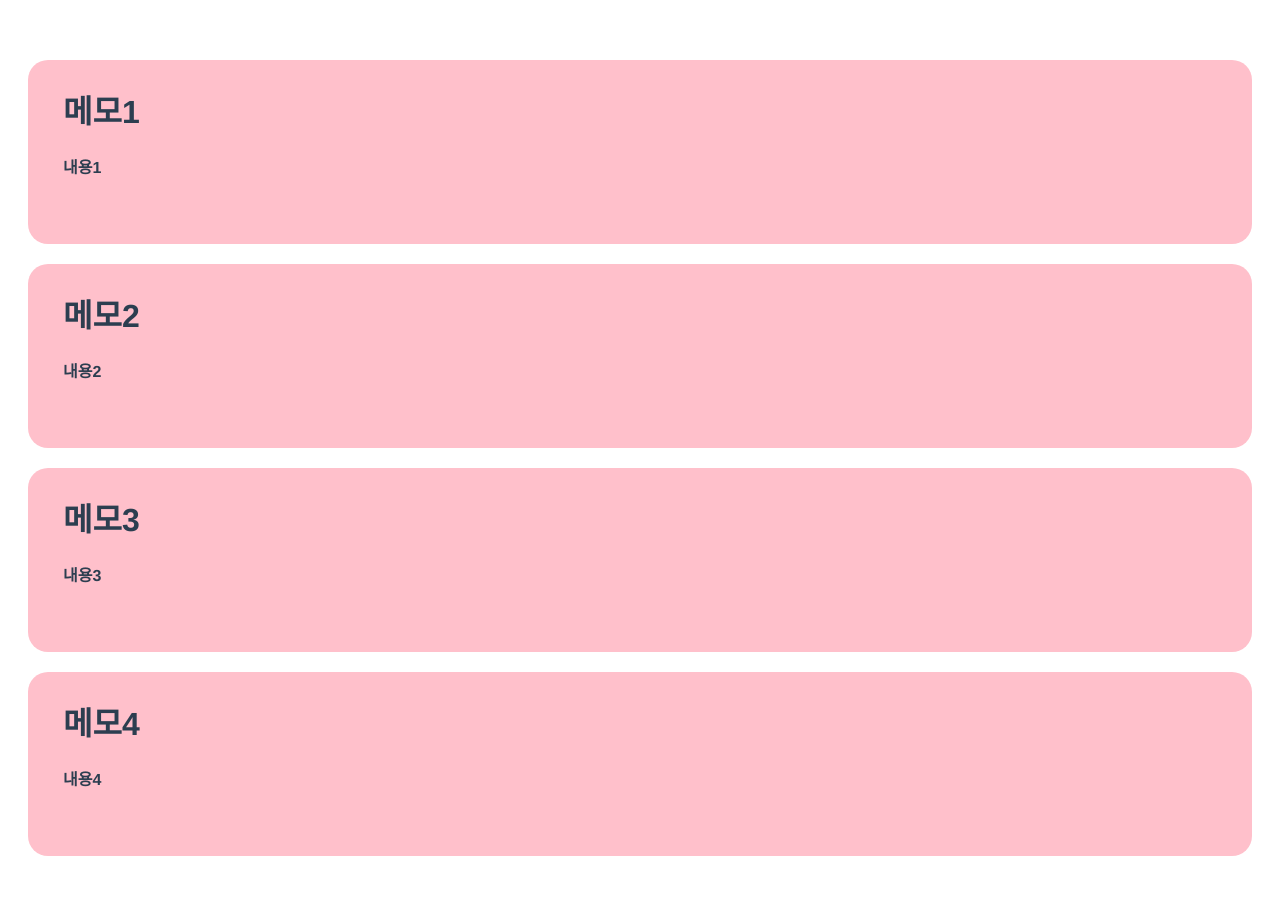
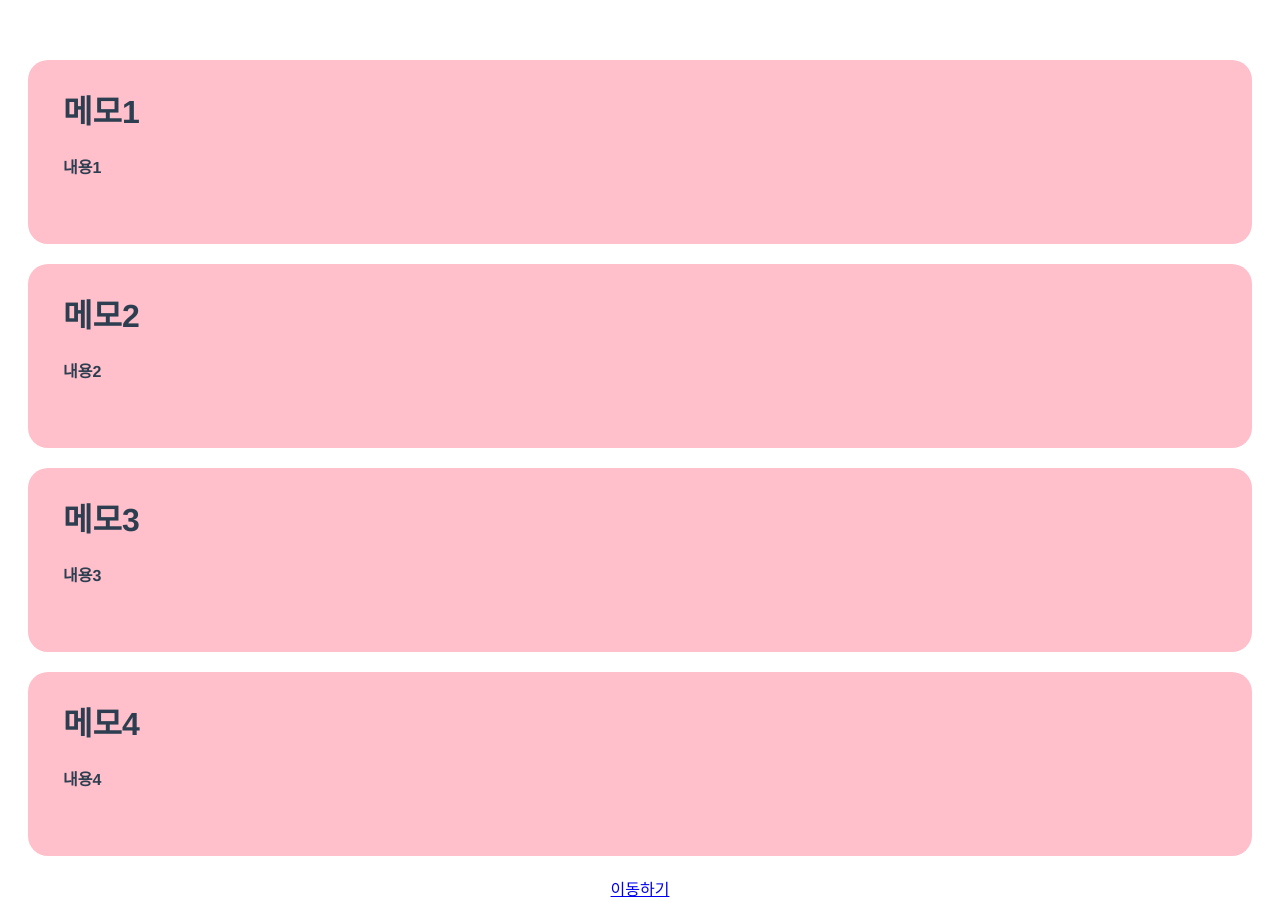
Before and after one commit to jiho9702/Practice-Vue-js, a Vue app in the folder JH/vue-practice/: page / in a window 1280 px wide. Before the commit the page ends 876 px from the top, so only its background shows below. Built offline with nearby package versions, Linux system fonts and the light colour scheme.

Commit message:
라우터 설정완료

```diff
--- a/JH/vue-practice/package.json
+++ b/JH/vue-practice/package.json
@@ -9,7 +9,8 @@
   },
   "dependencies": {
     "core-js": "^3.8.3",
-    "vue": "^3.2.13"
+    "vue": "^3.2.13",
+    "vue-router": "4"
   },
   "devDependencies": {
     "@babel/core": "^7.12.16",
--- a/JH/vue-practice/src/App.vue
+++ b/JH/vue-practice/src/App.vue
@@ -1,7 +1,7 @@
 <template>
-  <div class="box" v-for="boxes in 4" :key="boxes">
-    <h1>메모{{boxes}}</h1>
-    <p><b>내용{{boxes}}</b></p>
+  <div>
+    <router-view />
+    <router-link to="/detail">이동하기</router-link>
   </div>
 </template>
 
@@ -23,24 +23,4 @@ export default {
   color: #2c3e50;
   margin-top: 60px;
 }
-
-.box{
-  background: pink;
-  border-radius: 20px;
-  padding: 5px;
-  margin: 20px;
-  padding-bottom: 50px;
-}
-
-.box h1{
-  border: 100px;
-  text-align: left;
-  padding-left: 30px;
-}
-
-.box p{
-  border: 100px;
-  text-align: left;
-  padding-left: 30px;
-}
 </style>
--- /dev/null
+++ b/JH/vue-practice/src/components/Detail.vue
@@ -0,0 +1,50 @@
+<template>
+  <div>
+    <div class="Box">
+      <h1>제목</h1>
+    </div>
+    <div class="Box">
+      <p>내용</p>
+    </div>
+  </div>
+</template>
+
+<script>
+
+export default {
+  name: 'Detail',
+  components: {
+  }
+}
+</script>
+
+<style>
+#app {
+  font-family: Avenir, Helvetica, Arial, sans-serif;
+  -webkit-font-smoothing: antialiased;
+  -moz-osx-font-smoothing: grayscale;
+  text-align: center;
+  color: #2c3e50;
+  margin-top: 60px;
+}
+
+.box{
+  background: pink;
+  border-radius: 20px;
+  padding: 5px;
+  margin: 20px;
+  padding-bottom: 50px;
+}
+
+.box h1{
+  border: 100px;
+  text-align: left;
+  padding-left: 30px;
+}
+
+.box p{
+  border: 100px;
+  text-align: left;
+  padding-left: 30px;
+}
+</style>
--- /dev/null
+++ b/JH/vue-practice/src/components/Home.vue
@@ -0,0 +1,34 @@
+<template>
+  <div class="box" v-for="boxes in 4" :key="boxes">
+    <h1>메모{{boxes}}</h1>
+    <p><b>내용{{boxes}}</b></p>
+  </div>
+</template>
+
+<script>
+export default {
+
+}
+</script>
+
+<style>
+.box{
+  background: pink;
+  border-radius: 20px;
+  padding: 5px;
+  margin: 20px;
+  padding-bottom: 50px;
+}
+
+.box h1{
+  border: 100px;
+  text-align: left;
+  padding-left: 30px;
+}
+
+.box p{
+  border: 100px;
+  text-align: left;
+  padding-left: 30px;
+}
+</style>
--- a/JH/vue-practice/src/main.js
+++ b/JH/vue-practice/src/main.js
@@ -1,4 +1,5 @@
 import { createApp } from 'vue'
 import App from './App.vue'
+import router from './router'
 
-createApp(App).mount('#app')
+createApp(App).use(router).mount('#app')
--- a/JH/vue-practice/vue.config.js
+++ b/JH/vue-practice/vue.config.js
@@ -1,4 +1,5 @@
 const { defineConfig } = require('@vue/cli-service')
 module.exports = defineConfig({
-  transpileDependencies: true
+  transpileDependencies: true,
+  lintOnSave:false
 })
```
Also changed, not shown: JH/vue-practice/src/router.js (added, +21 -0 lines), 1 other file (tests, documents, lock files or other folders).
